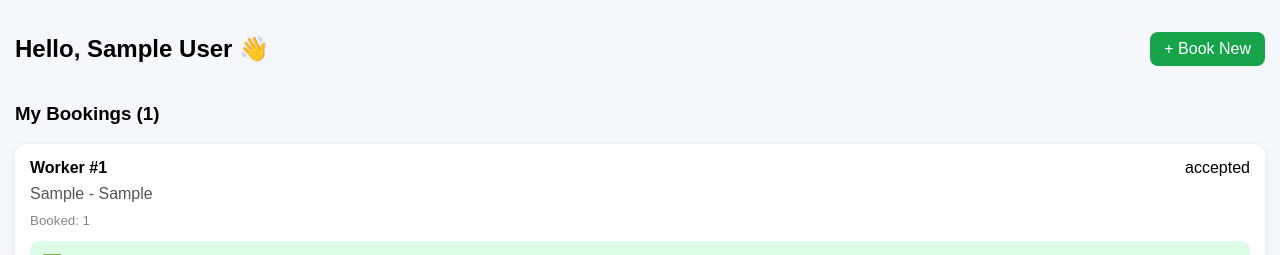
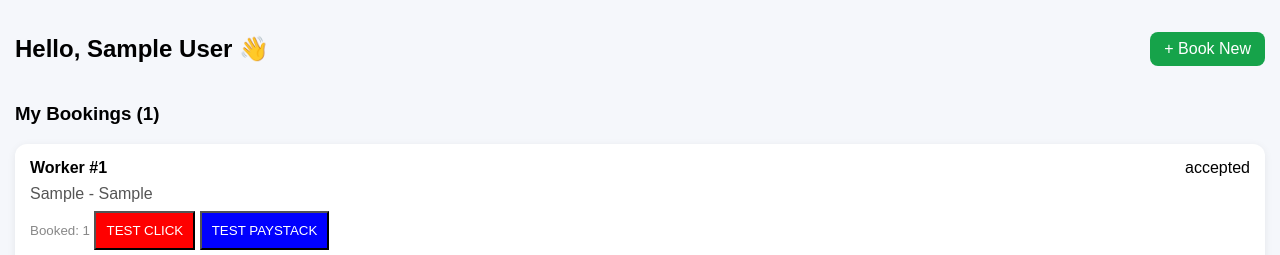
Before and after one commit to antbek-cyber/getservice-gh, a Flask app: page /customer/dashboard in a window 1280 px wide. Shown: the top 255 px of the page. Run offline with Flask 3, Linux system fonts and the light colour scheme; a user stored in the database is signed in; tables that the repository leaves empty hold one stand-in row (values such as "Sample post"); some libraries are stand-ins or nearby versions.

Commit message:
Update customer_dashboard.html

```diff
--- a/templates/customer_dashboard.html
+++ b/templates/customer_dashboard.html
@@ -63,6 +63,9 @@ a.btn{padding:8px 14px; background:#16a34a; color:white; text-decoration:none; b
     </div>
     <p style="margin:8px 0; color:#555">{{ b.service_needed }} - {{ b.customer_location }}</p>
     <small style="color:#888">Booked: {{ b.id }}</small>
+
+    <button onclick="alert('CLICK WORKS')" style="background:red;color:white;padding:10px;">TEST CLICK</button>
+<button onclick="payWithPaystack(999, 'mavis@gmail.com', 200)" style="background:blue;color:white;padding:10px;">TEST PAYSTACK</button>
 
     {% if b.status == 'accepted' and b.payment_status != 'paid' %}
 <button onclick="payWithPaystack({{ b.id }}, {{ b.customer_email|tojson }}, {{ (b.total_amount or 200)|tojson }})"
```
